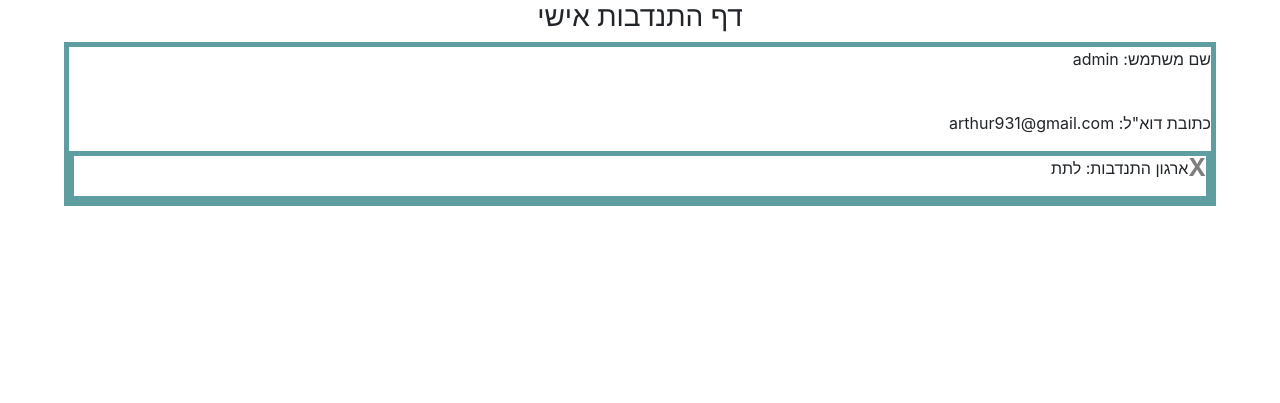
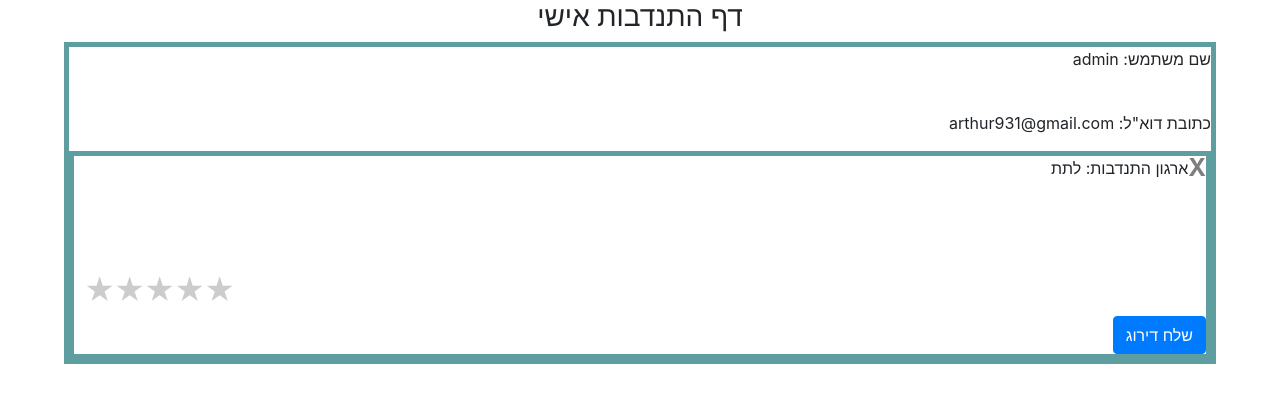
Before and after one commit to arthurlub/Community-volunteering-system, a Flask app: template website/templates/Personal-page.html in a window 1280 px wide. Shown: the part 56-459 px from the top of the page. Run offline with Flask 2, Linux system fonts and the light colour scheme; the template is opened without the code that fills it: values that come from a table or form of the project are taken from there, others are empty; data comes from the database, SQL or seed files in the repository; some libraries are stand-ins or nearby versions.

Commit message:
personal page bug solved

```diff
--- a/website/templates/Personal-page.html
+++ b/website/templates/Personal-page.html
@@ -1,5 +1,5 @@
 {% extends "base.html" %}
-{% block title %}Login{% endblock %}
+{% block title %}עמוד אישי{% endblock %}
 
 {% block css %}
 <link rel="stylesheet" href="/static/Personal-page.css">
@@ -23,7 +23,25 @@
             <button type="button" class="close" onClick="stopVol({{user.id }})">X</button>
         </p>
 
+        <form method="POST">
+            <br/><br/><br/>
+            <div class="rate">
+                <input type="radio" id="star5" name="rating" value="5"/>
+                <label for="star5" title="text">5 stars</label>
+                <input type="radio" id="star4" name="rating" value="4"/>
+                <label for="star4" title="text">4 stars</label>
+                <input type="radio" id="star3" name="rating" value="3"/>
+                <label for="star3" title="text">3 stars</label>
+                <input type="radio" id="star2" name="rating" value="2"/>
+                <label for="star2" title="text">2 stars</label>
+                <input type="radio" id="star1" name="rating" value="1"/>
+                <label for="star1" title="text">1 star</label>
+            </div>
 
+            <br>
+            <br/>
+            <button type="submit" name="submit_but" class="btn btn-primary">שלח דירוג</button>
+        </form>
     </div>
 </div>
 
--- a/website/views.py
+++ b/website/views.py
@@ -80,7 +80,7 @@ def admin_page():
 
 
 # personal page
-@views.route('/personal-page', methods=['GET', 'POST'])
+@views.route('/Personal-page', methods=['GET', 'POST'])
 def personalpage():
     org = be.organization_rating()
     return render_template("personal-page.html", user=current_user, org=org)
```
